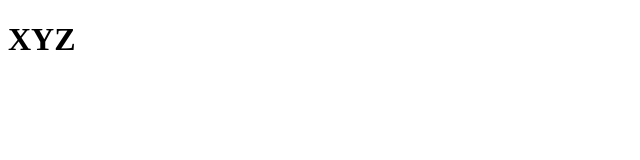
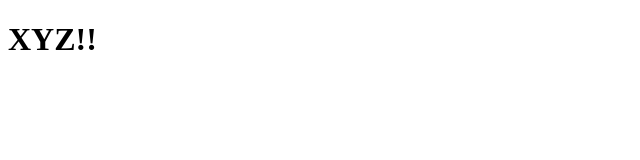
Before and after one commit to backbone94/git-practice, a plain HTML site: page index.html in a window 1280 px wide. Shown: the full height of the page, 0-640 px from the left. Drawn offline with Linux system fonts and the light colour scheme.

Commit message:
ssh practice

```diff
--- a/index.html
+++ b/index.html
@@ -7,6 +7,6 @@
   <title>Document</title>
 </head>
 <body>
-  <h1>XYZ</h1>
+  <h1>XYZ!!</h1>
 </body>
 </html>
```
